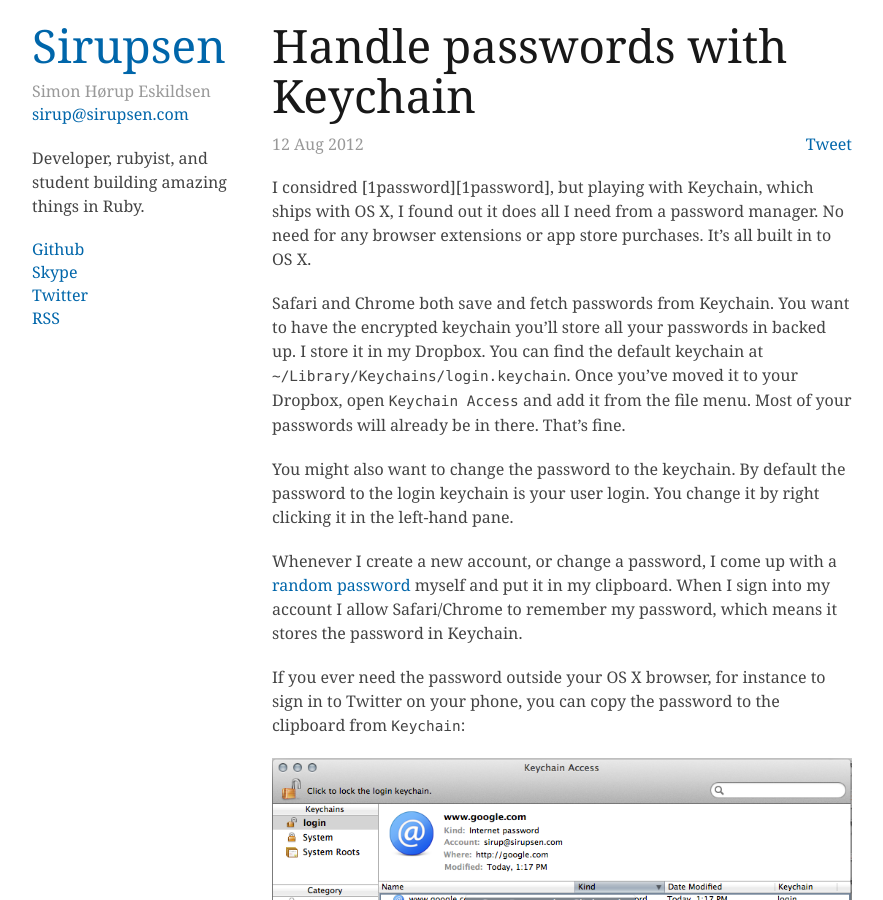
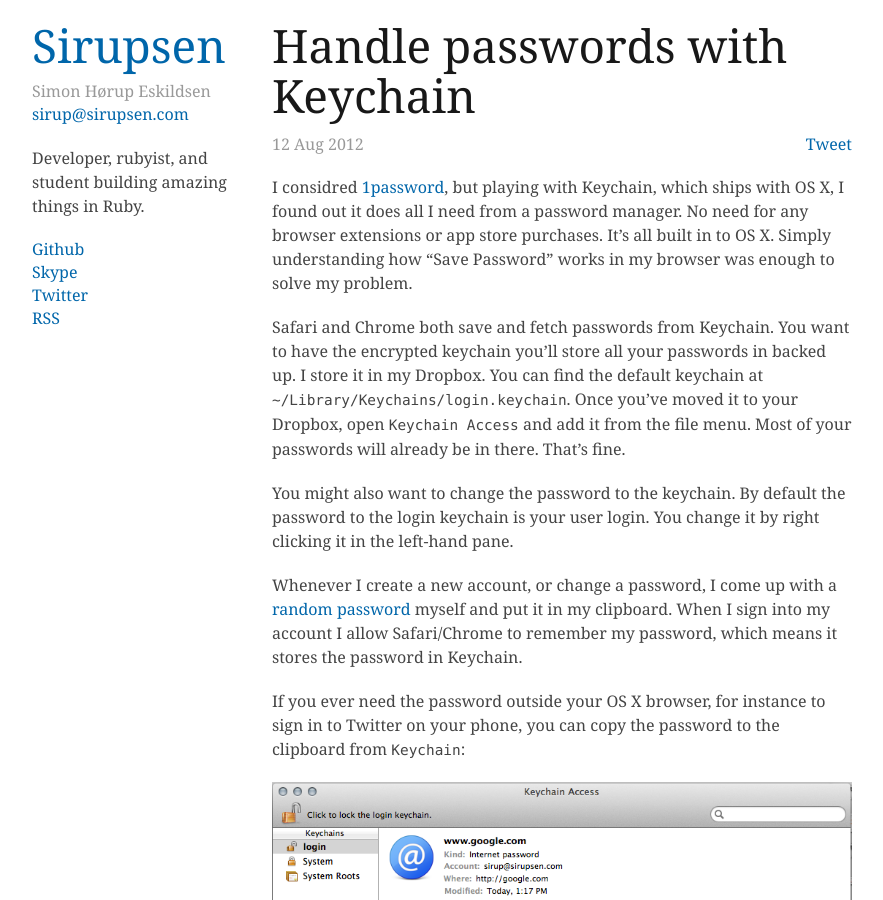
Before and after one commit to igor47/blog, a Jekyll site: the page built from _posts/2012-08-12-handle-passwords-with-keychain.md, in a window 1280 px wide and 900 px high. Shown: the whole window, without its empty margins (138-1021 px from the left). Built offline with Jekyll 4.4.1, drawn with Linux system fonts in a browser that asks for light colours; Markdown is read by kramdown in place of the engine named in the settings; comment, search, counter and statistics services are not loaded.

Commit message:
Add 1password link

```diff
--- a/_posts/2012-08-12-handle-passwords-with-keychain.md
+++ b/_posts/2012-08-12-handle-passwords-with-keychain.md
@@ -6,6 +6,8 @@
 I considred [1password][1password], but playing with
 Keychain, which ships with OS X, I found out it does all I need from a password manager.
 No need for any browser extensions or app store purchases. It's all built in to OS X.
+Simply understanding how "Save Password" works in my browser was enough to solve
+my problem.
 
 Safari and Chrome both save and fetch passwords from Keychain. You want to have
 the encrypted keychain you'll store all your passwords in backed up. I store it
```
Also changed, not shown: other parts of _posts/2012-08-12-handle-passwords-with-keychain.md (+1 -0 lines).
